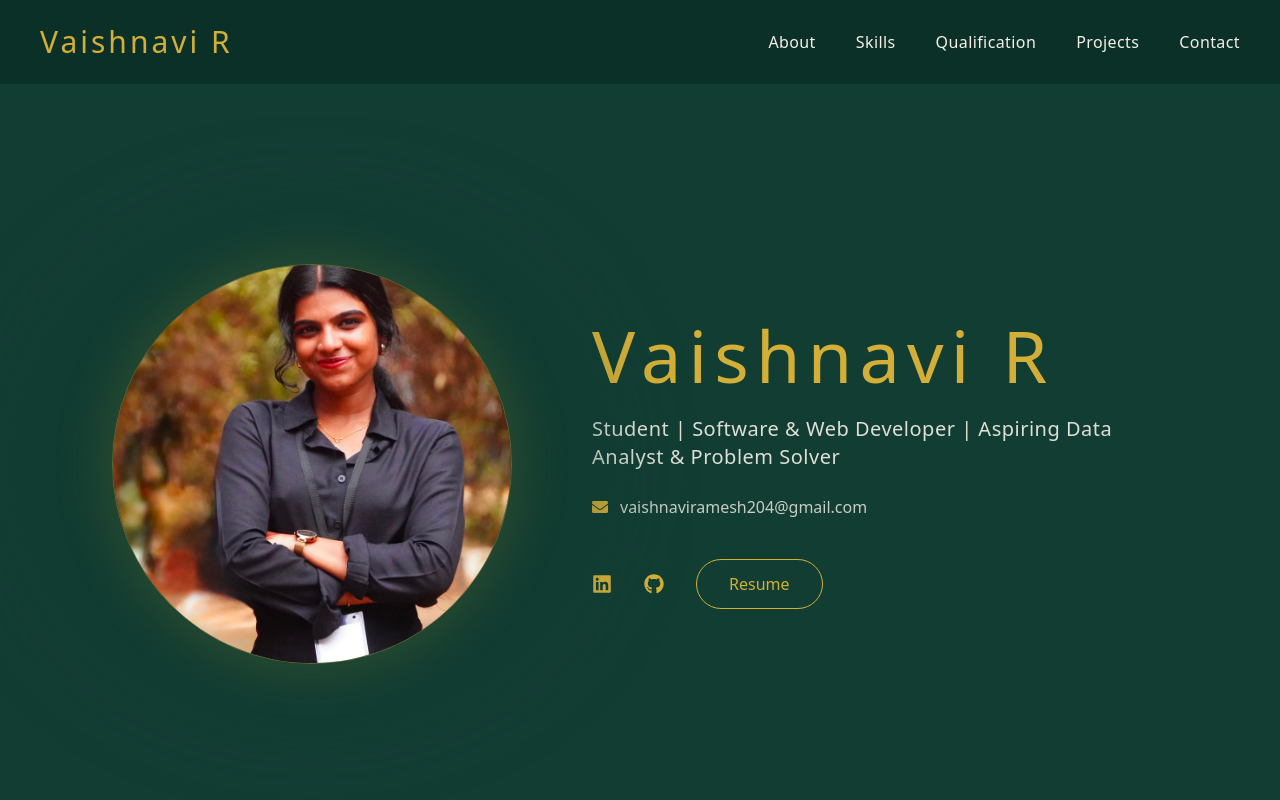
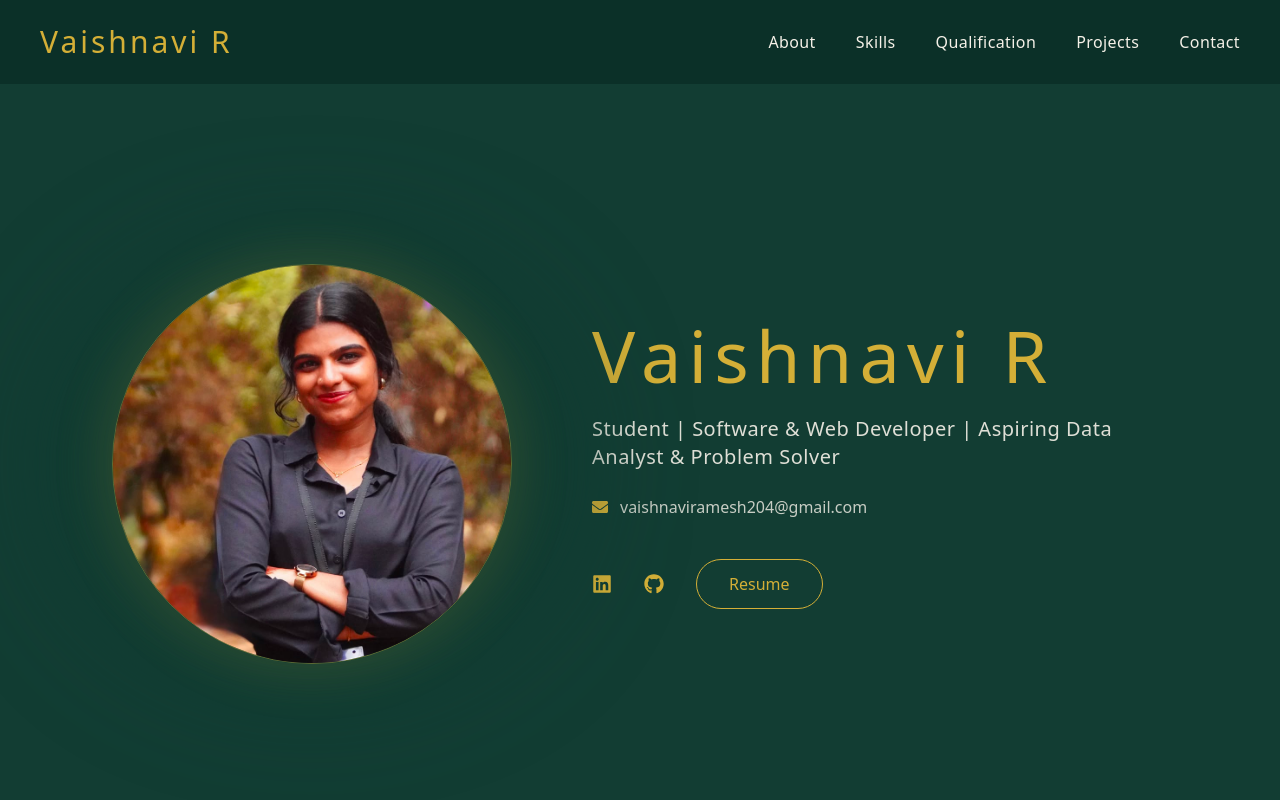
Before and after one commit to Vaishnavi-Ramesh-04/vaishnavi-portfolio, a React (Vite) app: page / in a window 1280 px wide. Shown: the top 800 px of the page. Built offline with nearby package versions, Linux system fonts and the light colour scheme.

Commit message:
Adjust hero image crop

```diff
--- a/src/App.jsx
+++ b/src/App.jsx
@@ -64,7 +64,7 @@ function Hero() {
         <img
   src="/vaishnavi-portfolio/vaishnavi.jpg"
   alt="Vaishnavi"
-  className="relative w-[400px] h-[400px] object-cover rounded-full border border-[#D4AF37]/40 shadow-[0_0_60px_rgba(212,175,55,0.2)]"
+  className="relative w-[400px] h-[400px] object-cover object-[center_28%] rounded-full border border-[#D4AF37]/40 shadow-[0_0_60px_rgba(212,175,55,0.2)]"
 />
 
       </motion.div>
@@ -82,7 +82,8 @@ function Hero() {
         <div className="w-24  bg-[#D4AF37] mt-6 mb-6 mx-auto md:mx-0"></div>
 
         <h3 className="text-xl tracking-wide text-[#F5F1E8]/90">
-          Student | Software & Web Developer | Aspiring Data Analyst & Problem Solver
+          Student | Software & Web Developer
+          | Aspiring Data Analyst & Problem Solver
         </h3>
 
         <div className="mt-6 flex items-center gap-3 justify-center md:justify-start">
```
